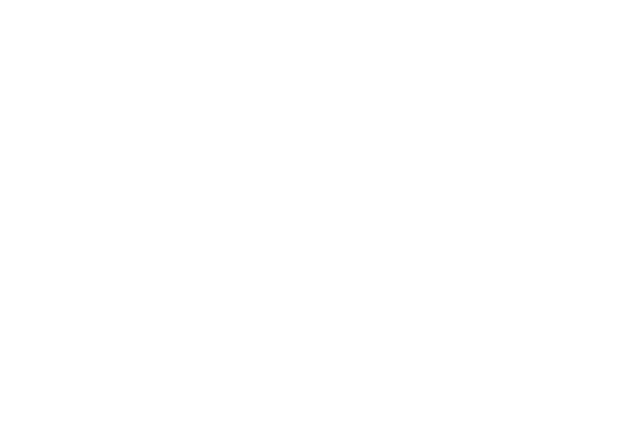
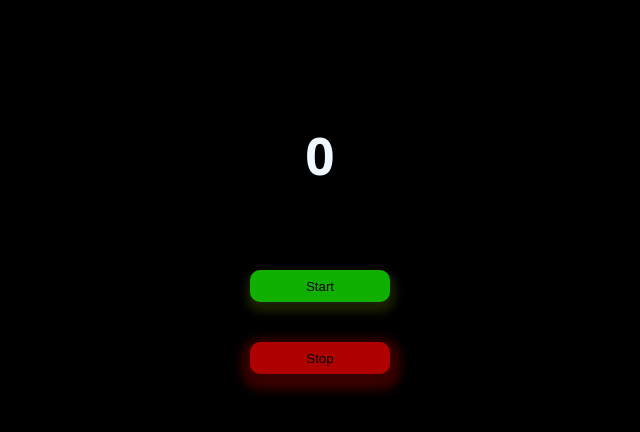
Before and after one commit to Dinoh665/cronometro, a plain HTML site: page index.html in a window 1280 px wide. Shown: the whole page, without its empty margins (320-960 px from the left). Drawn offline with Linux system fonts and the light colour scheme.

Commit message:
HTML e CSS

```diff
--- a/index.html
+++ b/index.html
@@ -1,12 +1,22 @@
 <!DOCTYPE html>
 <html lang="pt-BR">
 <head>
+    <link rel="preconnect" href="https://fonts.googleapis.com">
+    <link rel="preconnect" href="https://fonts.gstatic.com" crossorigin>
+    <link href="https://fonts.googleapis.com/css2?family=Lora&family=Montserrat:wght@400;500;600;700;900&family=Oswald&family=Poppins:wght@400;700&family=Roboto:wght@400;700&display=swap" rel="stylesheet">
     <link rel="stylesheet" href="styles.css">
     <meta charset="UTF-8">
     <meta name="viewport" content="width=device-width, initial-scale=1.0">
     <title>Cronometro</title>
 </head>
 <body>
+    <header>
+        <h1>0</h1>
+    </header>
+    <section>
+        <button class="button1">Start</button>
+        <button class="button2">Stop</button>
+    </section>
 
 </body>
 <script src="script.js"></script>
--- a/styles.css
+++ b/styles.css
@@ -0,0 +1,67 @@
+*{
+    box-sizing: border-box;
+    margin: 0;
+    padding: 0;
+}
+
+body{
+    background: #000;
+}
+
+h1{
+    display: block;
+    text-align: center;
+    margin: 0 auto;
+    position: relative;
+    top: 15vh;
+    font-size: 4vw;
+    font-family: system-ui, -apple-system, BlinkMacSystemFont, 'Segoe UI', Roboto, Oxygen, Ubuntu, Cantarell, 'Open Sans', 'Helvetica Neue', sans-serif;
+    color: aliceblue;
+}
+
+.button1{
+    display: block;
+    text-align: center;
+    margin: 0 auto;
+    position: relative;
+    top: 25vh;
+    border-radius: 10px;
+    background: #0FB001;
+    width: 11vw;
+    height:4vh;
+    border: none;
+    box-shadow: 1px 6px 10px 4px rgba(105, 131, 0, 0.25);
+    cursor: pointer;
+}
+
+.button2{
+    display: block;
+    text-align: center;
+    margin: 0 auto;
+    position: relative;
+    top: 30vh;
+    border-radius: 10px;
+    background: #B00101;
+    width: 11vw;
+    height: 4vh;
+    border: none;
+    box-shadow: 1px 6px 10px 10px rgba(218, 1, 1, 0.25);
+    cursor: pointer;
+}
+
+.button1:hover{
+    opacity: 0.8;
+}
+
+.button2:hover{
+    opacity: 0.8;
+}
+
+
+.button1:active{
+    opacity: 0.6;
+}
+
+.button2:active{
+    opacity: 0.6;
+}
```
